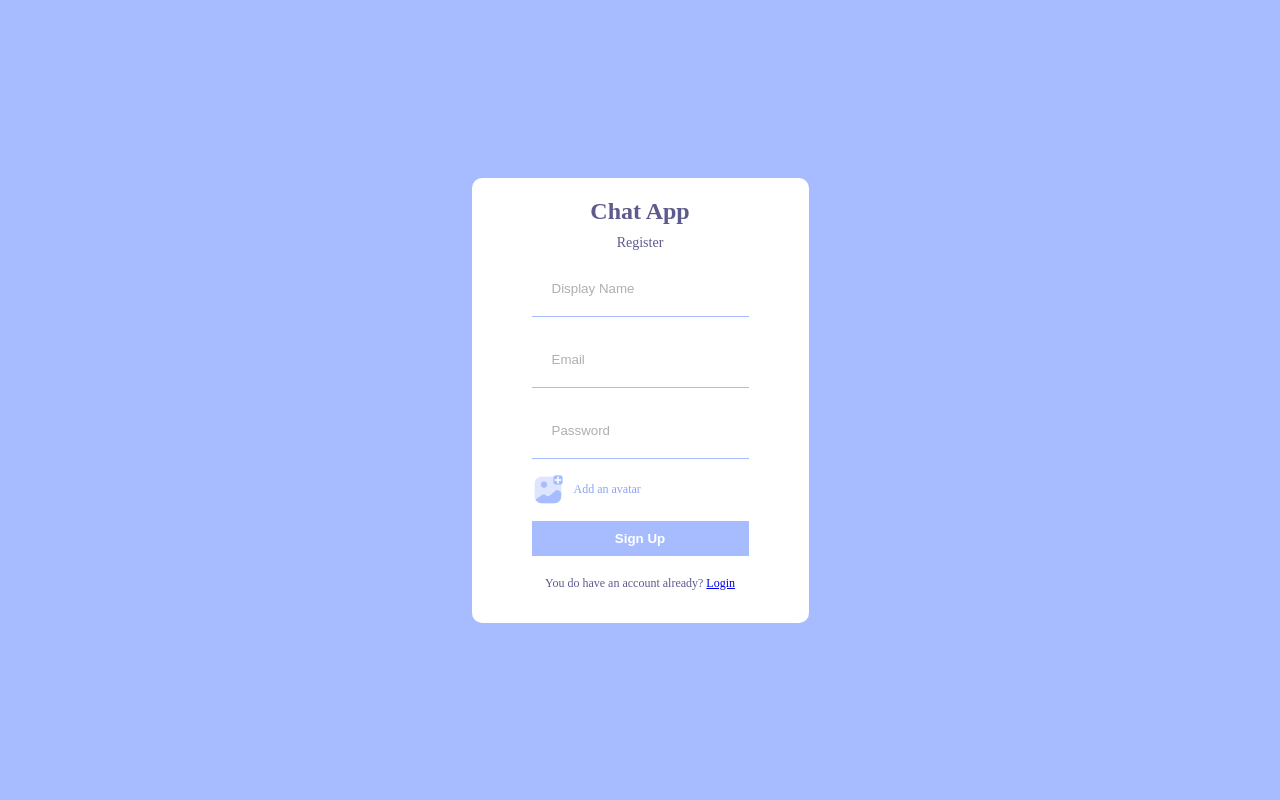
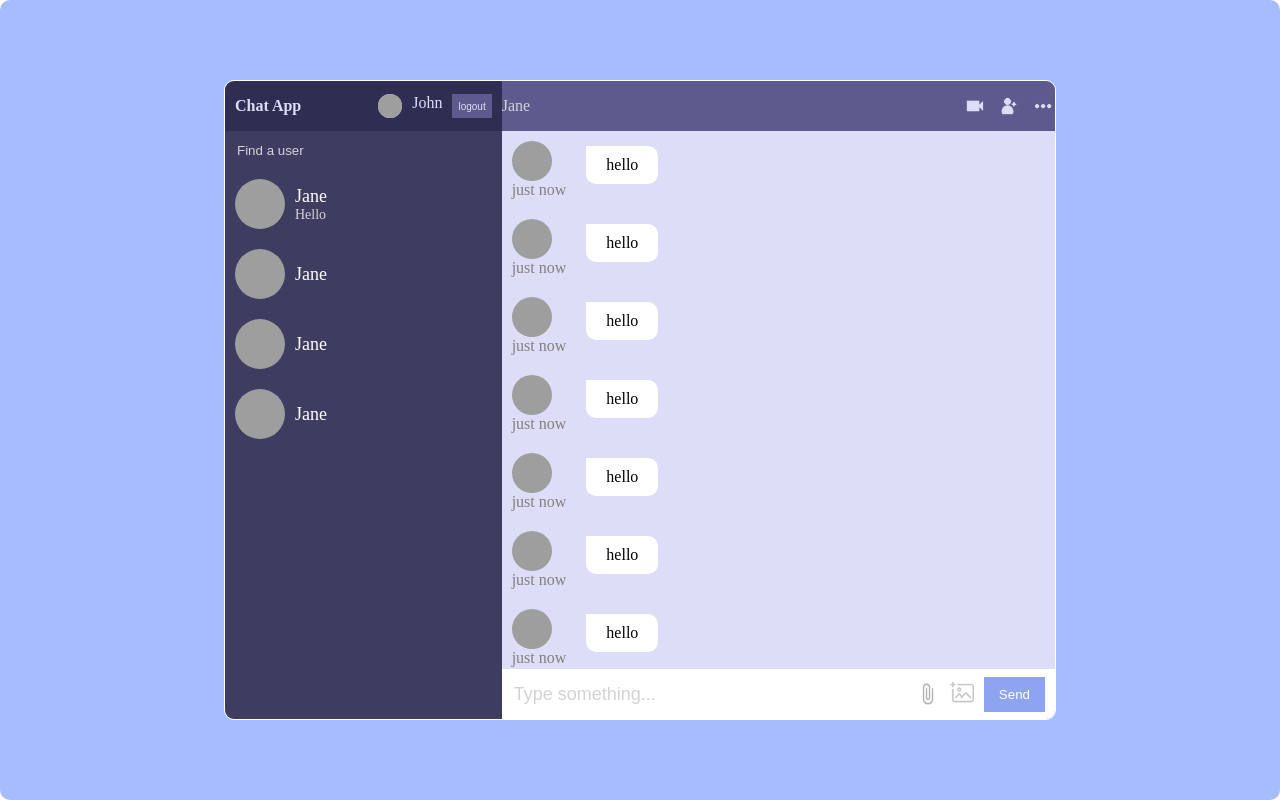
Before and after one commit to lucasBmm/chat-app, a React (Create React App) app: page / in a window 1280 px wide. Built offline with nearby package versions, Linux system fonts and the light colour scheme; grey boxes are pictures that could not be loaded.

Commit message:
routing added

```diff
--- a/src/App.tsx
+++ b/src/App.tsx
@@ -3,11 +3,18 @@ import { Register } from './pages/Register/Register';
 import './style.scss'
 import { Login } from './pages/Login/Login';
 import { Home } from './pages/Home/Home';
+import { BrowserRouter, Routes, Route } from 'react-router-dom'
 
 function App(): JSX.Element {
   return (
     <div className="App">
-      <Register />
+      <BrowserRouter>
+        <Routes>
+          <Route path='/' index element={<Home />} />
+          <Route path='login' index element={<Login />} />
+          <Route path='register' index element={<Register />} />
+        </Routes>
+      </BrowserRouter>
     </div>
   );
 }
```
